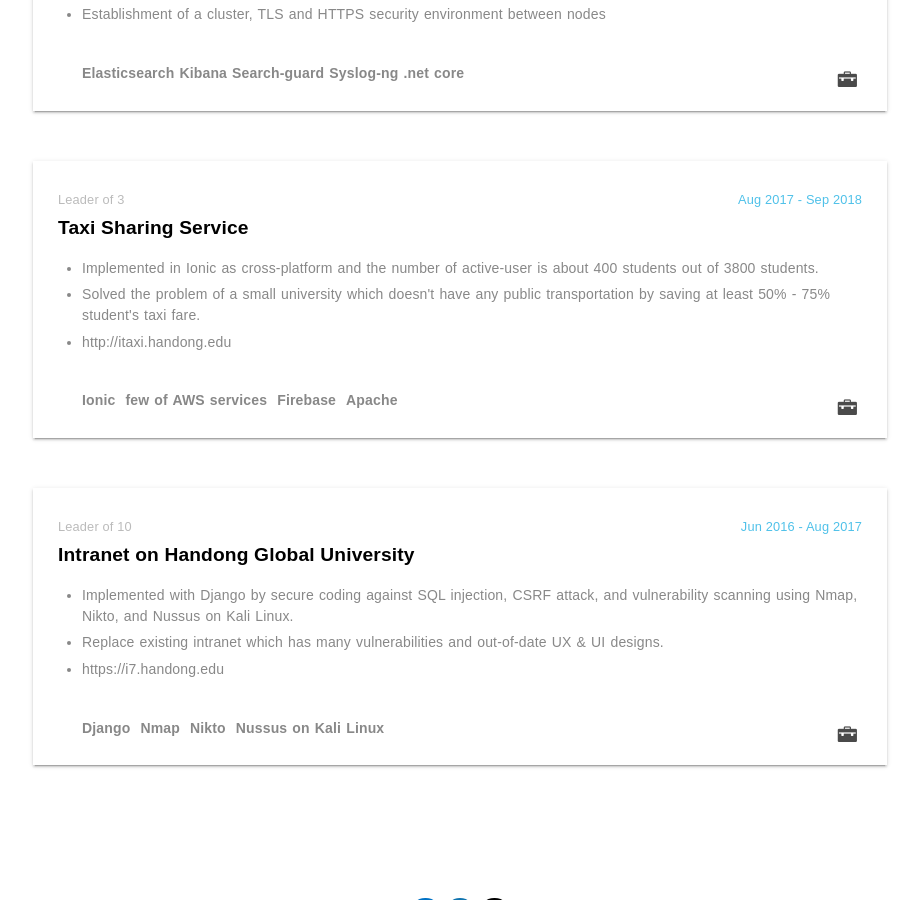
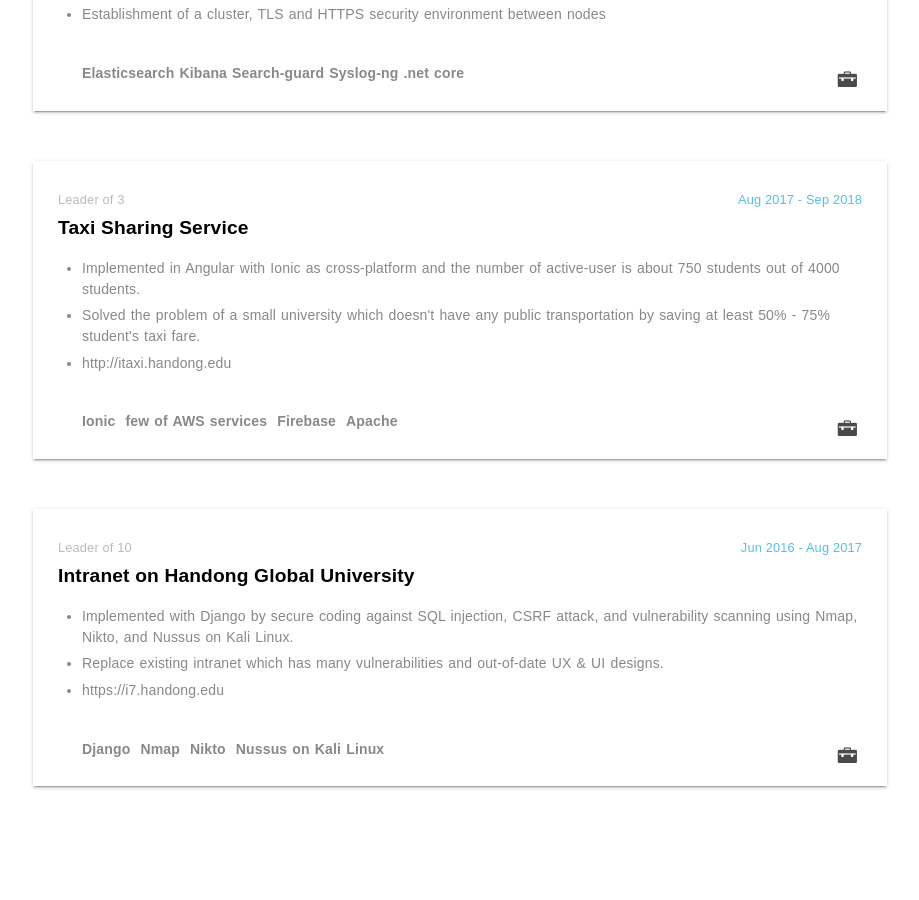
Before and after one commit to adonaiOhesed/adonaiohesed.github.io, a Jekyll site: the page built from about.md, in a window 1280 px wide and 900 px high, scrolled down 2467 px. Shown: the whole window, without its empty margins (180-1099 px from the left). Built offline with Jekyll 4.4.1, drawn with Linux system fonts in a browser that asks for light colours; nearby versions of some CDN libraries; some web fonts are replaced; comment, search, counter and statistics services are not loaded.

Commit message:
cv 내용에 앵귤러 관련 추가

```diff
--- a/_data/cv.yml
+++ b/_data/cv.yml
@@ -48,7 +48,7 @@ Hyo-Eun Choi:
           title:            "Taxi Sharing Service"
           technologies:     "Ionic, few of AWS services, Firebase, Apache"
           responsibilities:
-            - "Implemented in Ionic as cross-platform and the number of active-user is about 400 students out of 3800 students."
+            - "Implemented in Angular with Ionic as cross-platform and the number of active-user is about 750 students out of 4000 students."
             - "Solved the problem of a small university which doesn't have any public transportation by saving at least 50% - 75% student's taxi fare."
             - "http://itaxi.handong.edu"
         - time:             "Jun 2016 - Aug 2017"
```
